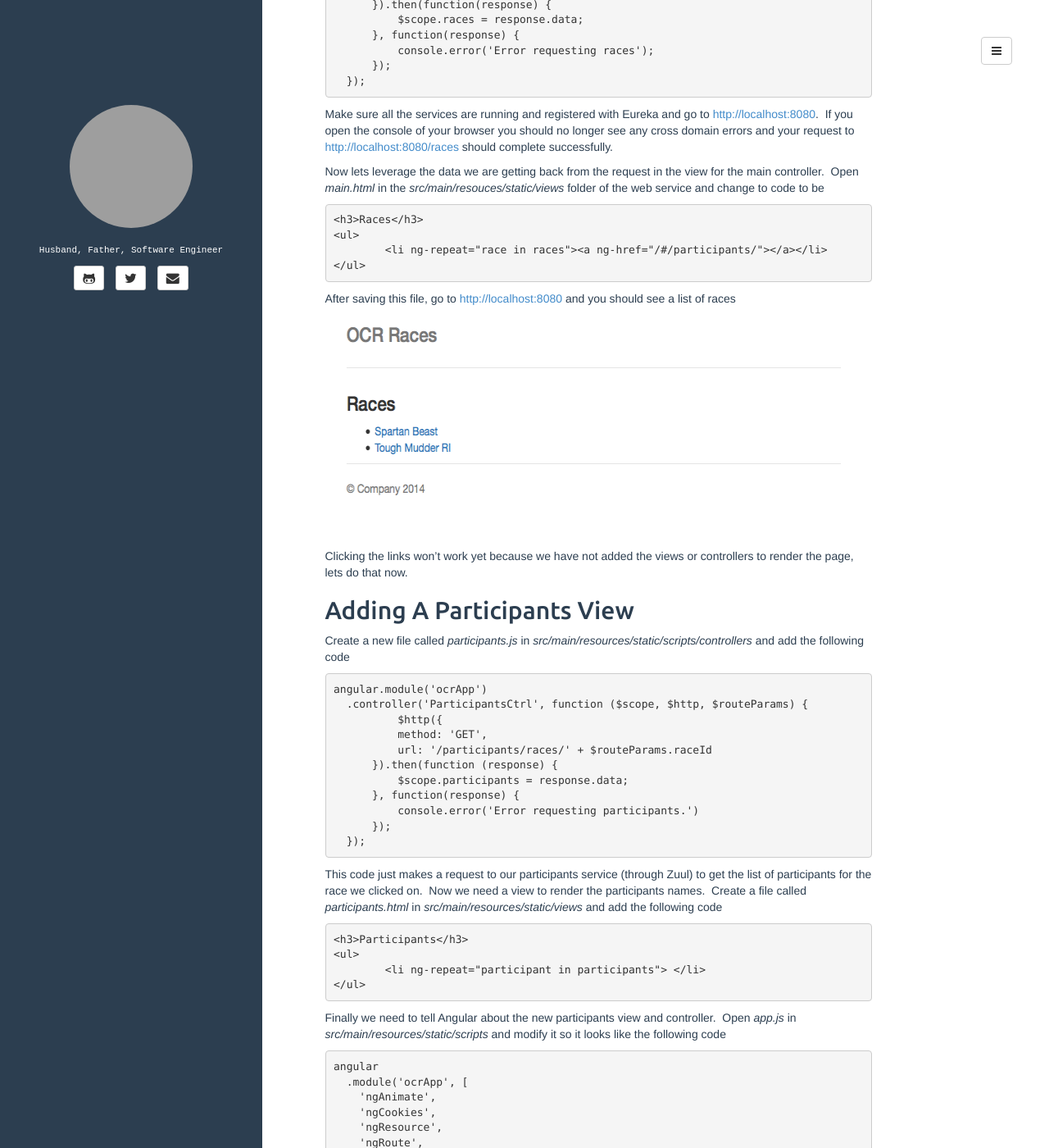
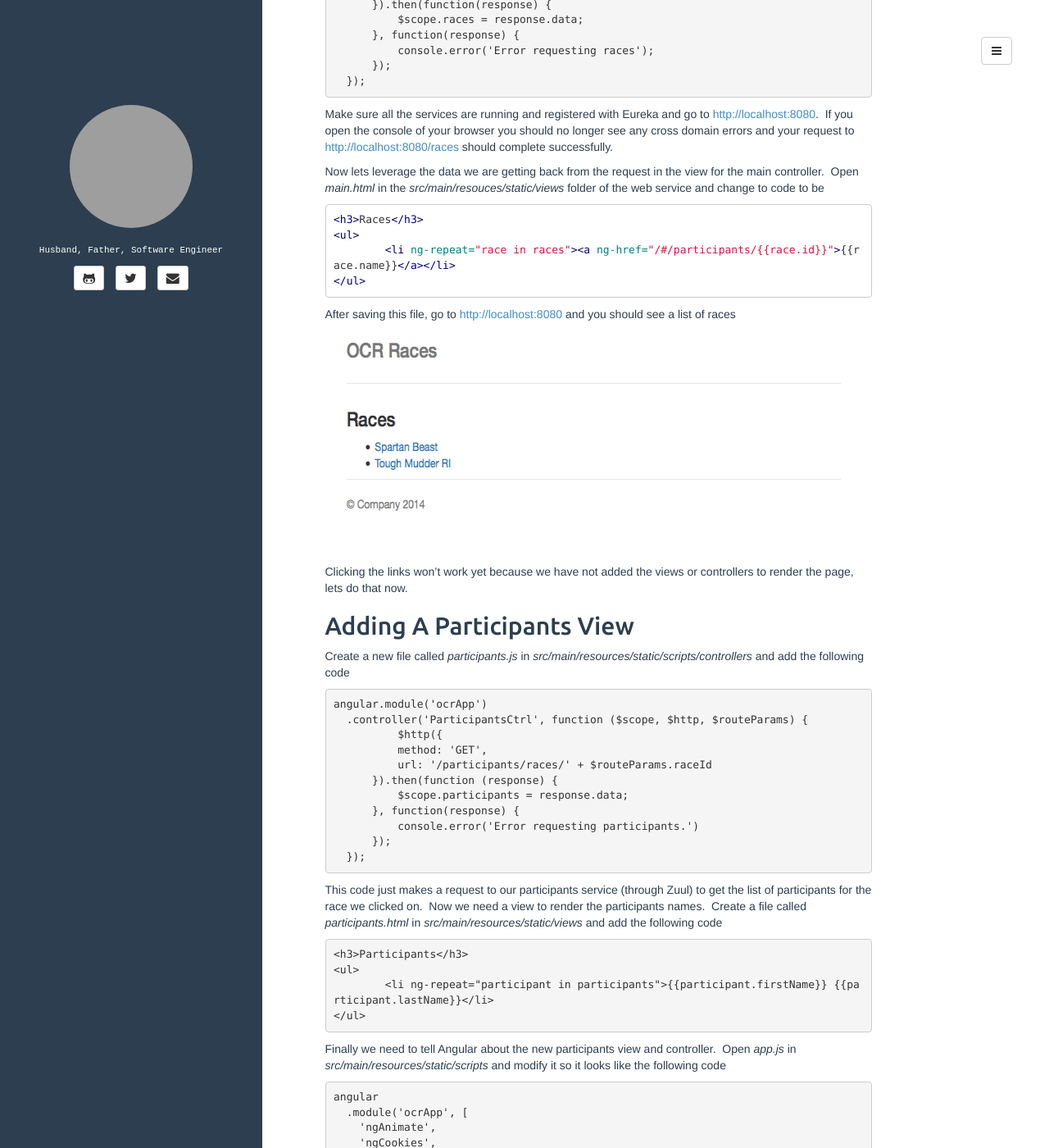
Before and after one commit to ryanjbaxter/ryanjbaxter.github.io, a Jekyll site: the page built from _posts/2015-09-29-building-cloud-native-apps-with-spring-part-3.md, in a window 1280 px wide and 1400 px high, scrolled down 489 px. Shown: the whole window at 82% size. Built offline with Jekyll 4.4.1, drawn with Linux system fonts in a browser that asks for light colours; comment, search, counter and statistics services are not loaded; grey boxes are pictures that could not be loaded.

Commit message:
Fixing angular brackets

```diff
--- a/_posts/2015-09-29-building-cloud-native-apps-with-spring-part-3.md
+++ b/_posts/2015-09-29-building-cloud-native-apps-with-spring-part-3.md
@@ -19,7 +19,8 @@ First lets make sure that we can fix the cross domain issue we were having when
 
 Open _main.js_ in the _src/main/resources/static/controllers_ folder of your web service.  Change the _url_ property of the _$http_ call to _/races_.
 
-<pre class="font-size:15 lang:default decode:true">angular.module('ocrApp')
+~~~JavaScript
+angular.module('ocrApp')
   .controller('MainCtrl', function ($scope, $http) {
 	  $http({
           method: 'GET',
@@ -29,16 +30,19 @@ Open _main.js_ in the _src/main/resources/static/controllers_ folder of your web
       }, function(response) {
     	  console.error('Error requesting races');
       });
-  });</pre>
+  });
+~~~
 
 Make sure all the services are running and registered with Eureka and go to <a href="http://localhost:8080" target="_blank">http://localhost:8080</a>.  If you open the console of your browser you should no longer see any cross domain errors and your request to <a href="http://localhost:8080/races" target="_blank">http://localhost:8080/races</a> should complete successfully.
 
 Now lets leverage the data we are getting back from the request in the view for the main controller.  Open _main.html_ in the _src/main/resouces/static/views_ folder of the web service and change to code to be
 
-<pre class="font-size:15 lang:default decode:true ">&lt;h3&gt;Races&lt;/h3&gt;
-&lt;ul&gt;
-	&lt;li ng-repeat="race in races"&gt;&lt;a ng-href="/#/participants/{{race.id}}"&gt;{{race.name}}&lt;/a&gt;&lt;/li&gt;
-&lt;/ul&gt;</pre>
+~~~html
+<h3>Races</h3>
+<ul>
+	<li ng-repeat="race in races"><a ng-href="/#/participants/{{"{{race.id"}}}}">{{"{{race.name"}}}}</a></li>
+</ul>
+~~~
 
 After saving this file, go to <a href="http://localhost:8080" target="_blank">http://localhost:8080</a> and you should see a list of races
 
@@ -66,7 +70,7 @@ This code just makes a request to our participants service (through Zuul) to get
 
 <pre class="font-size:15 lang:default decode:true ">&lt;h3&gt;Participants&lt;/h3&gt;
 &lt;ul&gt;
-	&lt;li ng-repeat="participant in participants"&gt;{{participant.firstName}} {{participant.lastName}}&lt;/li&gt;
+	&lt;li ng-repeat="participant in participants"&gt;{{"{{participant.firstName"}}}} {{"{{participant.lastName"}}}}&lt;/li&gt;
 &lt;/ul&gt;</pre>
 
 Finally we need to tell Angular about the new participants view and controller.  Open _app.js_ in _src/main/resources/static/scripts_ and modify it so it looks like the following code
```
